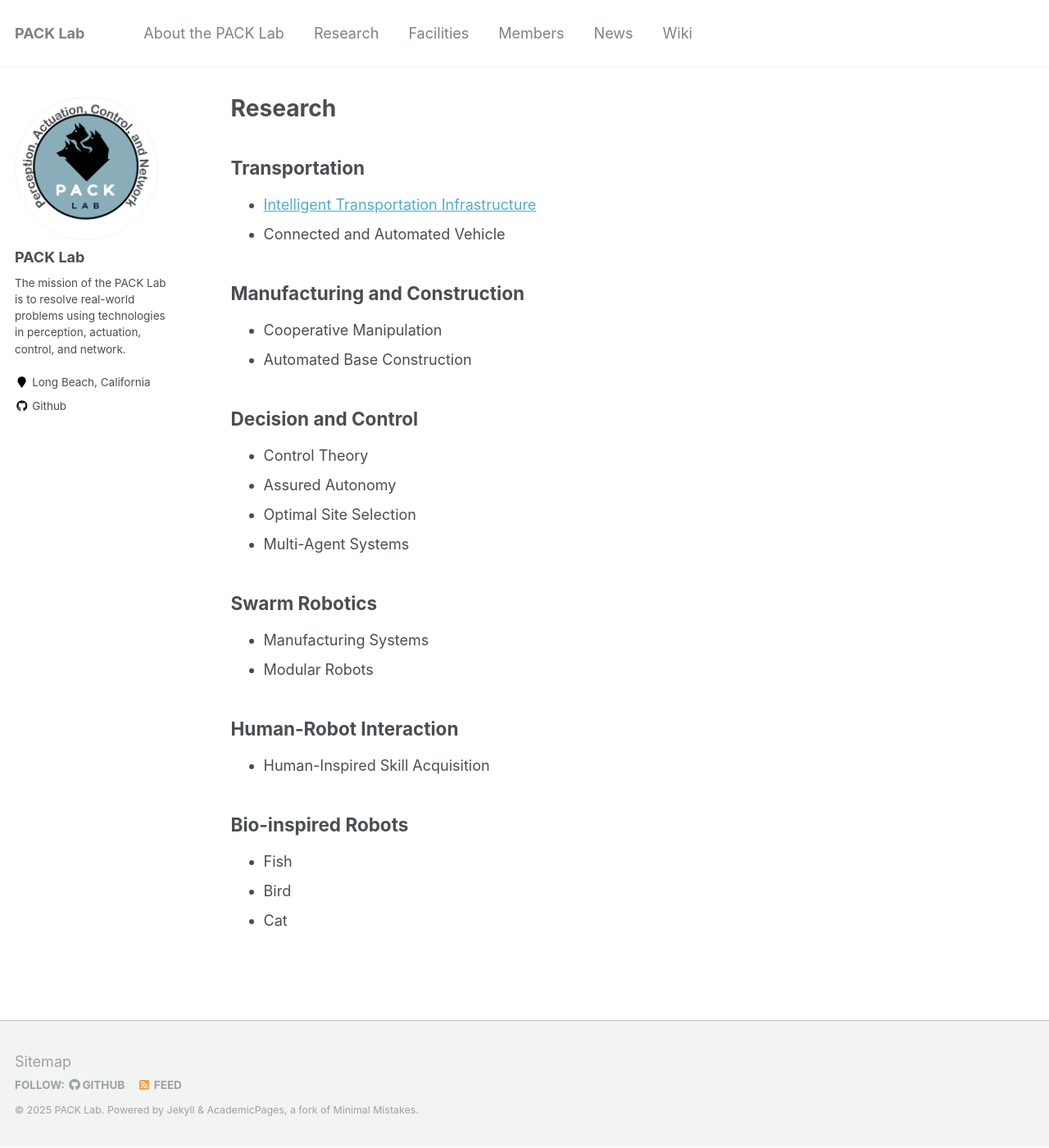
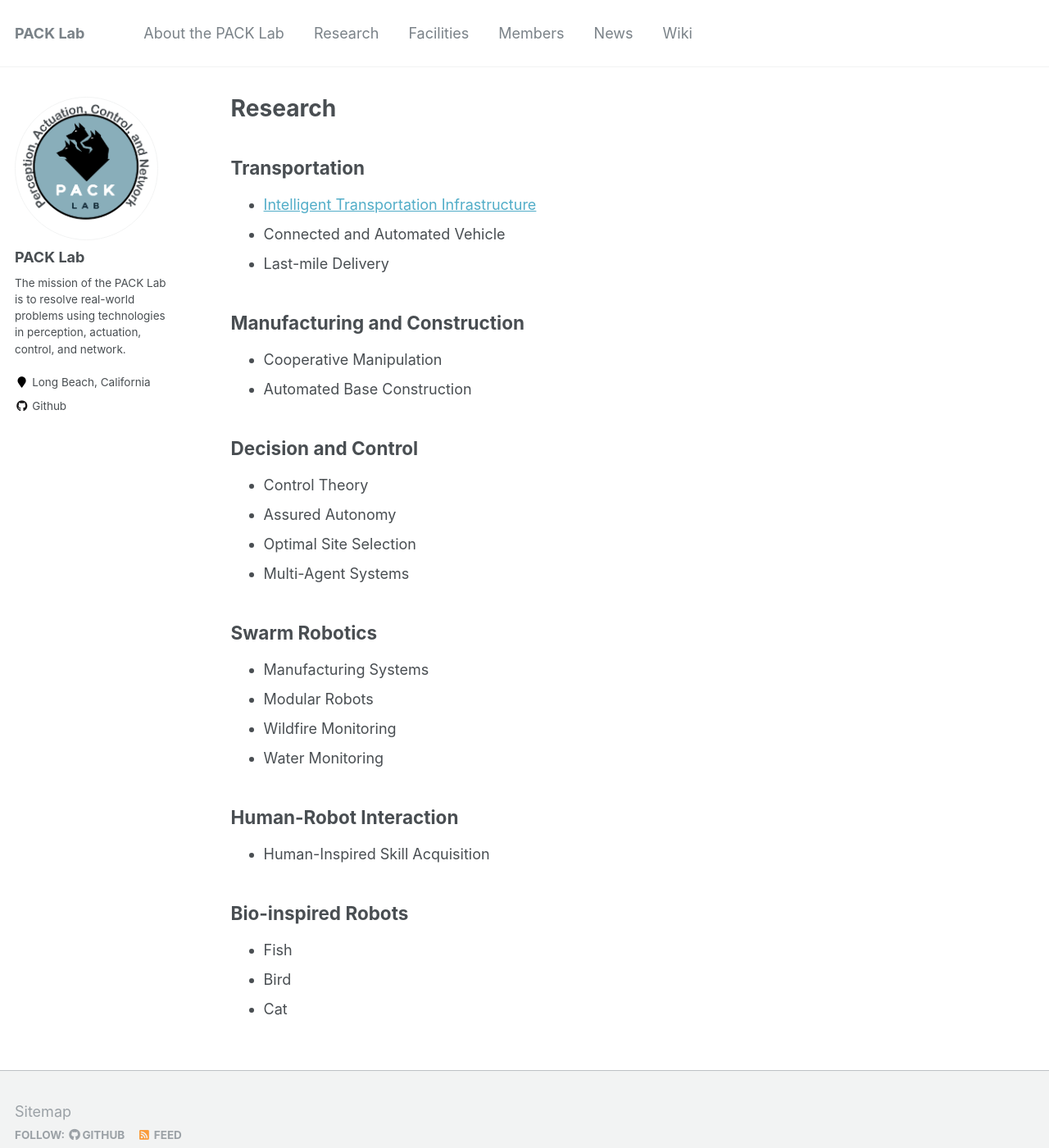
Before and after one commit to pack-lab/pack-lab.github.io, a Jekyll site: the page built from _pages/research.md, in a window 1280 px wide and 1400 px high. Shown: the whole window at 82% size. Built offline with Jekyll 4.4.1, drawn with Linux system fonts in a browser that asks for light colours.

Commit message:
Update research.md

```diff
--- a/_pages/research.md
+++ b/_pages/research.md
@@ -9,6 +9,7 @@ author_profile: true
 
 * [Intelligent Transportation Infrastructure](./ResearchProjects/ITI.md)
 * Connected and Automated Vehicle
+* Last-mile Delivery
 
 ## Manufacturing and Construction
 
@@ -26,6 +27,8 @@ author_profile: true
 
 * Manufacturing Systems
 * Modular Robots
+* Wildfire Monitoring
+* Water Monitoring
 
 ## Human-Robot Interaction
 
```
